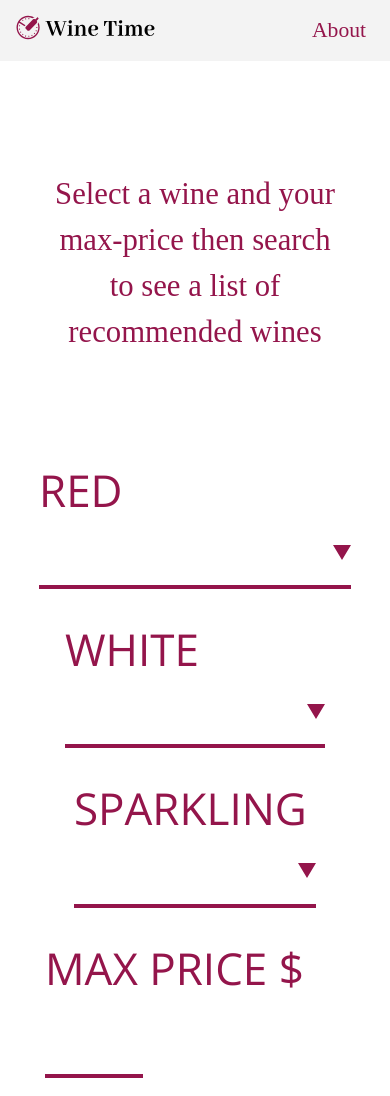
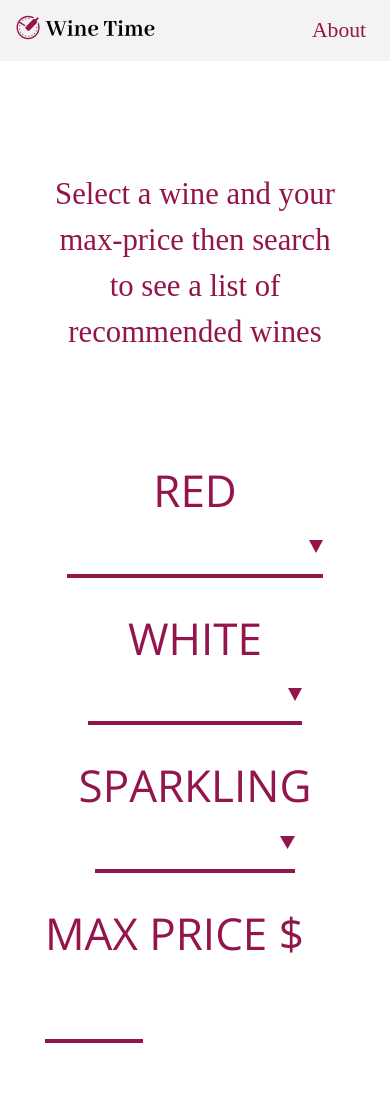
Before and after one commit to apdonaghy/wine-time, a Vue app: page /#/ in a window 390 px wide. Shown: the top 1096 px of the page. Built offline with nearby package versions, Linux system fonts and the light colour scheme; a web font is replaced by a local one.

Commit message:
more responsive styles

```diff
--- a/src/views/Home.vue
+++ b/src/views/Home.vue
@@ -416,6 +416,7 @@ button{
   .select-css {
   display: block;
   font-size: 1.7em;
+  margin: 0 auto;
   }
   h2{
   font-size:2.25em;
@@ -427,6 +428,10 @@ button{
 .seventyFive {
   width: calc(90%);
 }
+  .flex-container{
+    text-align:center;
+  }
+
 }
 
 @media screen and (max-width: 400px){
@@ -446,6 +451,11 @@ button{
   padding: 7px;
 }
 
+  .select-css {
+  display: block;
+  font-size: 1.4em;
+  }
+
 
 }
 
```
Also changed, not shown: 7 other files (tests, documents, lock files or other folders).
